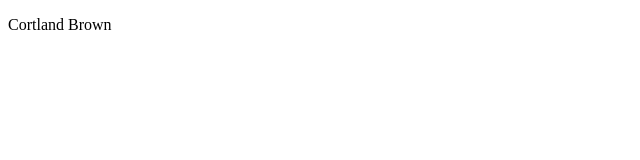
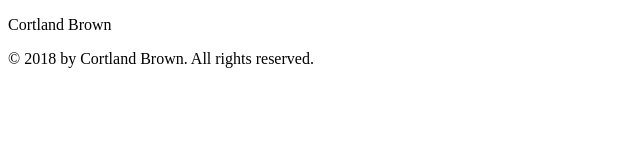
Before and after one commit to smoothcjb/html-me-something, a plain HTML site: page index.html in a window 1280 px wide. Shown: the whole page, without its empty margins (0-640 px from the left). Drawn offline with Linux system fonts and the light colour scheme.

Commit message:
Added footer

```diff
--- a/index.html
+++ b/index.html
@@ -1,11 +1,11 @@
 <!DOCTYPE html>
 <html>
 <head>
-    <title></title>
+    <title>HTML-Me-Something</title>
 </head>
 <body>
     <p>Cortland Brown</p>
 </body>
 
-
+<footer>&copy 2018 by Cortland Brown. All rights reserved.</footer>
 </html>
```
